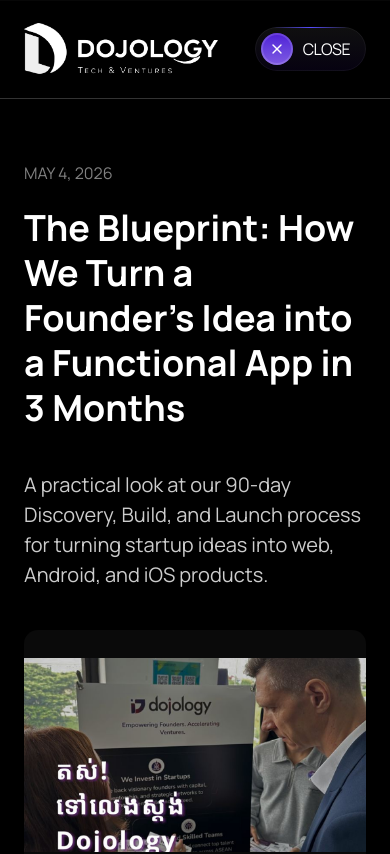
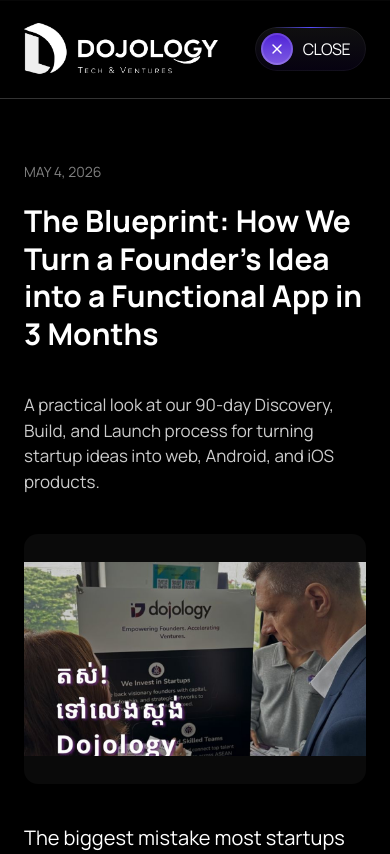
Before and after one commit to DojologyEngineering/Landing-page-v2, a Next.js app: page /blog/founder-idea-to-functional-app-in-3-months in a window 390 px wide. Shown: the top 854 px of the page. Built offline with nearby package versions, Linux system fonts and the light colour scheme.

Commit message:
feat: adjust font sizes in BlogDetailsPage and BlogSection for improved readability

```diff
--- a/app/blog/[slug]/page.tsx
+++ b/app/blog/[slug]/page.tsx
@@ -29,16 +29,16 @@
         {/* Article Header */}
         <div className="w-full max-w-[1052px] flex flex-col gap-[40px] md:gap-[62px] px-6 md:px-0">
           <div className="flex flex-col gap-[20px] md:gap-[32px]">
-            <p className="font-['Manrope'] font-normal text-[16px] text-white/50 uppercase">
+            <p className="font-['Manrope'] font-normal text-[14px] md:text-[16px] text-white/50 uppercase">
               {post.date}
             </p>
-            <h1 className="font-['Manrope'] font-bold text-[36px] md:text-[64px] leading-tight text-white">
+            <h1 className="font-['Manrope'] font-bold text-[30px] md:text-[64px] leading-tight text-white">
               {post.title}
             </h1>
           </div>
 
           <div className="flex flex-col gap-[40px] md:gap-[64px] w-full">
-            <p className="font-['Manrope'] font-normal text-[20px] md:text-[24px] text-white/80">
+            <p className="font-['Manrope'] font-normal text-[17px] md:text-[24px] text-white/80">
               {post.excerpt}
             </p>
 
--- a/components/BlogSection.tsx
+++ b/components/BlogSection.tsx
@@ -69,7 +69,7 @@
           style={{
             fontFamily: "Manrope, sans-serif",
             fontWeight: 400,
-            fontSize: "16px",
+            fontSize: "14px",
             lineHeight: "normal",
             color: "rgba(255,255,255,0.5)",
             whiteSpace: "nowrap",
@@ -84,7 +84,7 @@
             style={{
               fontFamily: "Manrope, sans-serif",
               fontWeight: 700,
-              fontSize: "24px",
+              fontSize: "20px",
               lineHeight: "normal",
               color: "#fff",
               margin: 0,
@@ -96,7 +96,7 @@
             style={{
               fontFamily: "Manrope, sans-serif",
               fontWeight: 400,
-              fontSize: "20px",
+              fontSize: "16px",
               lineHeight: "normal",
               color: "rgba(255,255,255,0.8)",
               margin: 0,
@@ -221,7 +221,7 @@
               style={{
                 fontFamily: "Manrope, sans-serif",
                 fontWeight: 400,
-                fontSize: "16px",
+                fontSize: "14px",
                 lineHeight: "26px",
                 letterSpacing: "-0.5px",
                 color: "#fff",
@@ -249,7 +249,7 @@
             style={{
               fontFamily: "Manrope, sans-serif",
               fontWeight: 700,
-              fontSize: "36px",
+              fontSize: "30px",
               lineHeight: "normal",
               backgroundImage:
                 "linear-gradient(90.4deg, #ffffff 10.14%, #4f46e5 100.69%)",
@@ -272,7 +272,7 @@
               gap: "12px",
               fontFamily: "Manrope, sans-serif",
               fontWeight: 500,
-              fontSize: "16px",
+              fontSize: "14px",
               lineHeight: "normal",
               color: "#fff",
               textDecoration: "none",
```
